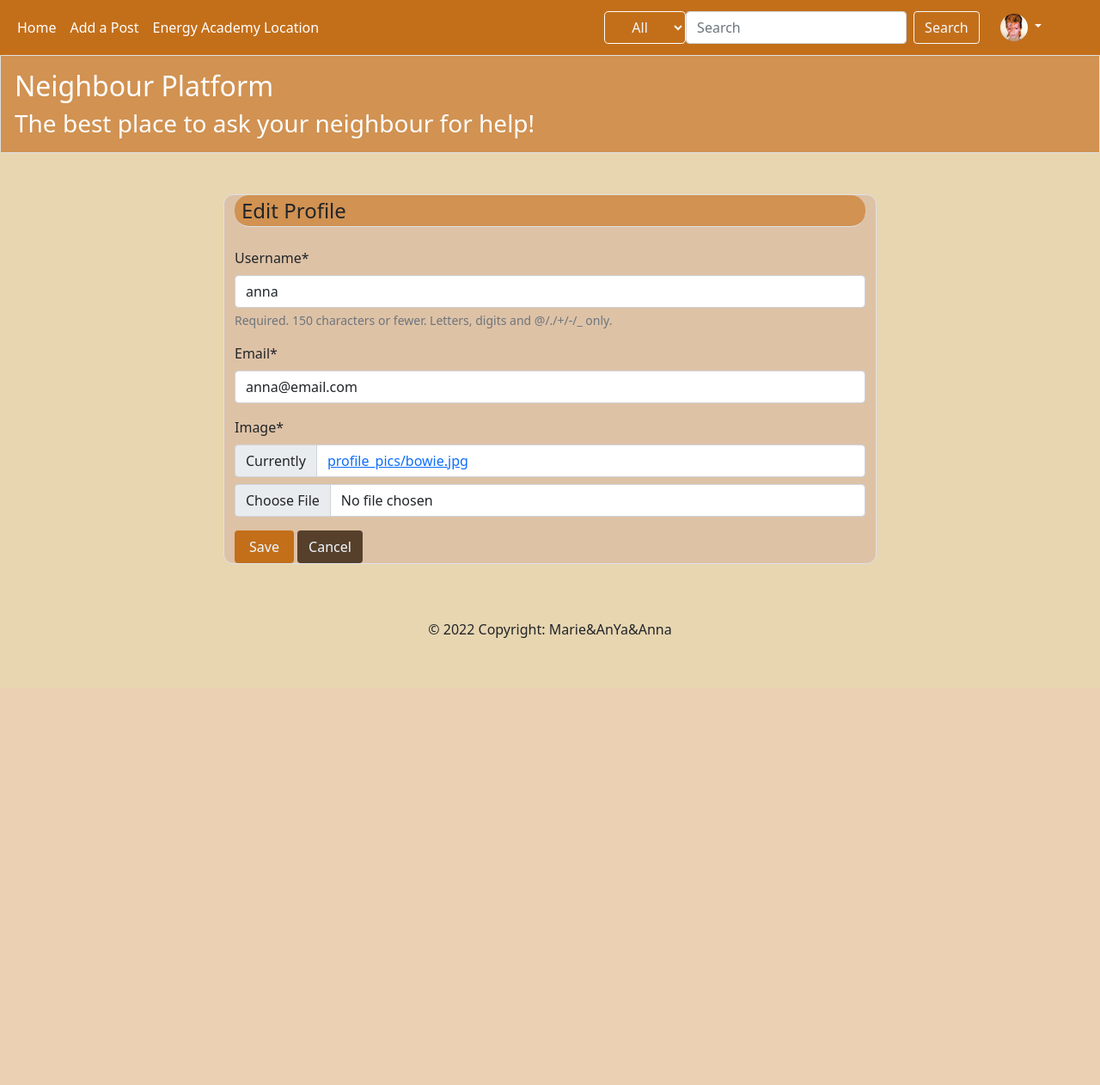
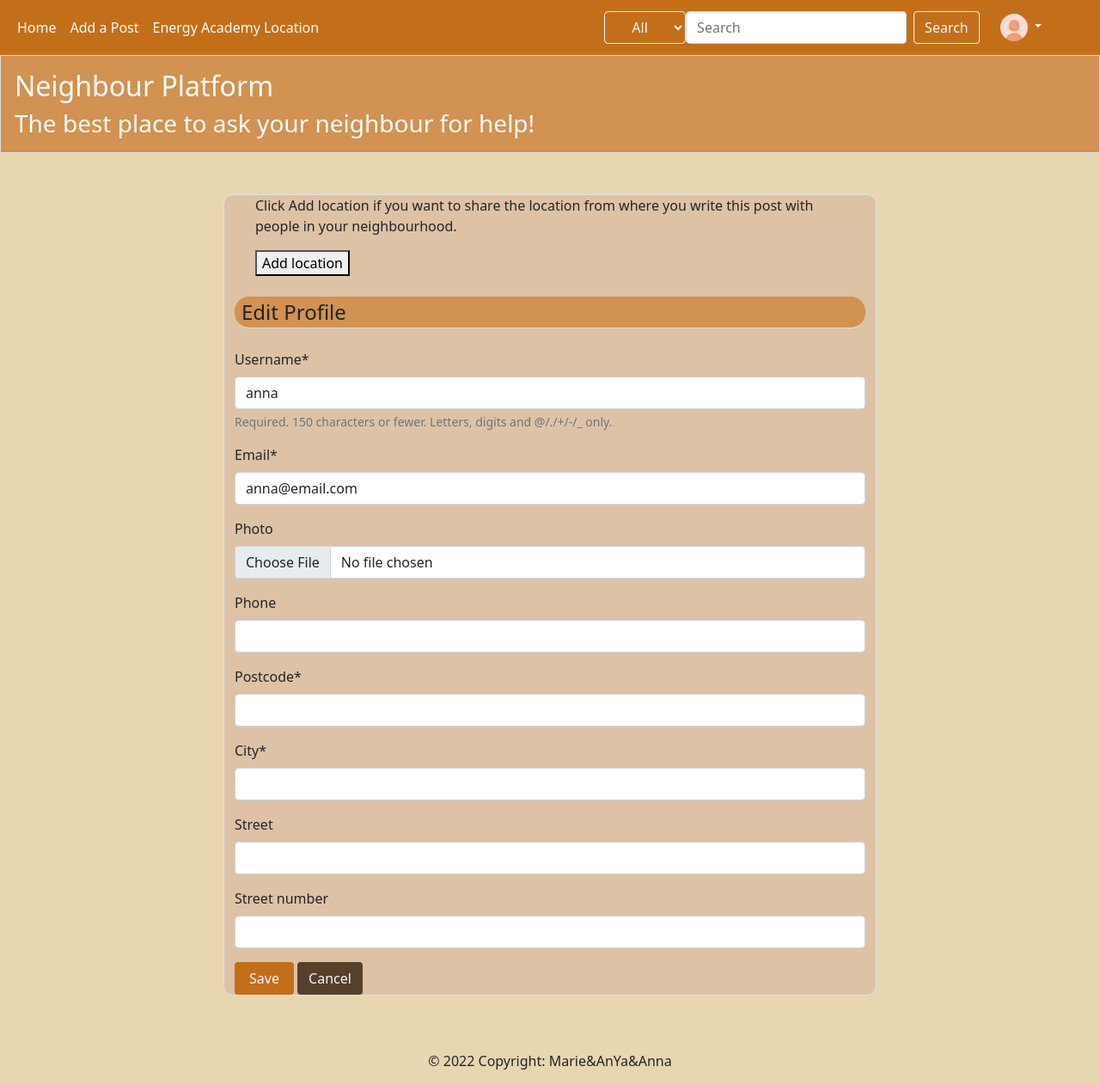
Before and after one commit to MarieEngel/message_board, a Django app: page /user/update/ in a window 1280 px wide. Shown: the whole page at 86% size. Before the commit the page ends 742 px from the top, so only its background shows below. Run offline with Django 4.2, Linux system fonts and the light colour scheme; a user stored in the database is signed in; data comes from the database, SQL or seed files in the repository; parts of the project's set-up code (start-up, migrations or seed data) failed here and were passed over; some libraries are stand-ins or nearby versions.

Commit message:
User location (#92)
* user_model and register form

* update_profile

* update_profile

* update_profile

* update_profile

* update_profile

* update_profile

* update_profile

* update_profile

* update_profile

* update_profile

* update_profile

* update_profile

* update_profile

* update_profile

* update_profile

```diff
--- a/post/templates/post/base.html
+++ b/post/templates/post/base.html
@@ -67,7 +67,7 @@
                                    role="button"
                                    data-bs-toggle="dropdown"
                                    aria-expanded="false">
-                                    <img src="{{ user.profile.image.url }}"
+                                    <img src="{{ user.profile.photo.url }}"
                                          alt="avatar"
                                          width="32"
                                          height="32"
--- a/post/templates/post/post.html
+++ b/post/templates/post/post.html
@@ -78,7 +78,7 @@
                             <div class="container my-2" id="comment-{{ comment.pk }}">
                                 <div class="card">
                                     <div class="card-header">
-                                        <img src="{{ comment.user.profile.image.url }}"
+                                        <img src="{{ comment.user.profile.photo.url }}"
                                              alt="avatar"
                                              width="32"
                                              height="32"
--- /dev/null
+++ b/static/js/user_location.js
@@ -0,0 +1,67 @@
+const getLocation = async () => {
+    const location = document.querySelector('.location');
+    const lat = document.querySelector('.latitude');
+    const lon = document.querySelector('.longitude');
+    const postcode = document.querySelector('.postcode');
+    const city = document.querySelector('.city');
+    const street = document.querySelector('.street');
+    const street_number = document.querySelector('.street_number');
+
+
+    const success = async (position) => {
+
+        const latitude = position.coords.latitude;
+        const longitude = position.coords.longitude;
+
+        const API_KEY = 'AIzaSyBPR88unXRLKLEz3pK3soTyZpdQYI4hj6E';
+
+        try {
+            const geocodingApiUrl = `https://maps.googleapis.com/maps/api/geocode/json?latlng=${latitude},${longitude}&key=${API_KEY}`;
+            const response = await fetch(geocodingApiUrl);
+            const data = await response.json();
+            lat.value = latitude;
+            lon.value = longitude;
+            const [firstResult, ...rest] = data.results;
+            const parts = firstResult.address_components;
+            console.log(parts);
+            for (const part of parts) {
+                if (part.types.includes("postal_code")) {
+                    console.log(part.long_name);
+                    postcode.value = part.long_name;
+                }
+                if (part.types.includes("locality")) {
+                    console.log(part.long_name);
+                    city.value = part.long_name;
+                }
+                if (part.types.includes("route")) {
+                    console.log(part.long_name);
+                    street.value = part.long_name;
+                }
+                if (part.types.includes("street_number")) {
+                    console.log(part.long_name);
+                    street_number.value = part.long_name;
+                }
+            }
+
+        } catch (ex) {
+            console.log(ex);
+        }
+    }
+
+    const error = () => {
+        location.textContent = 'Your location will not be saved';
+        lat.value = null;
+        lon.value = null;
+        postcode.value = null;
+        city.value = null;
+        street.value = null;
+        street_number.value = null;
+
+
+    }
+
+    navigator.geolocation.getCurrentPosition(success, error);
+
+}
+
+document.querySelector('.find-location').addEventListener('click', getLocation);
--- a/user/forms.py
+++ b/user/forms.py
@@ -13,6 +13,23 @@ class UserRegisterForm(UserCreationForm):
         fields = ["username", "email", "password1", "password2"]
 
 
+class ProfileForm(forms.ModelForm):
+    class Meta:
+        model = models.Profile
+        exclude = ["user"]
+        widgets = {
+            "photo": forms.FileInput(attrs={"class": "form-control"}),
+            "latitude": forms.HiddenInput(attrs={"class": "form-control latitude"}),
+            "longitude": forms.HiddenInput(attrs={"class": "form-control longitude"}),
+            "city": forms.TextInput(attrs={"class": "form-control city"}),
+            "postcode": forms.TextInput(attrs={"class": "form-control postcode"}),
+            "street": forms.TextInput(attrs={"class": "form-control street"}),
+            "street_number": forms.NumberInput(
+                attrs={"class": "form-control street_number"}
+            ),
+        }
+
+
 # Create a UserUpdateForm to update username and email
 class UserUpdateForm(forms.ModelForm):
     email = forms.EmailField()
@@ -20,10 +37,3 @@ class UserUpdateForm(forms.ModelForm):
     class Meta:
         model = User
         fields = ["username", "email"]
-
-
-# Create a ProfileUpdateForm to update image
-class ProfileUpdateForm(forms.ModelForm):
-    class Meta:
-        model = models.Profile
-        fields = ["image"]
--- a/user/models.py
+++ b/user/models.py
@@ -1,14 +1,29 @@
 from django.db import models
 from django.contrib.auth.models import User
+from django.core.exceptions import ValidationError
 
-from PIL import Image
+
+def validate_postcode(value):
+    if value != "8305":
+        raise ValidationError("Only people from island Samsø can register")
 
 
 class Profile(models.Model):
     user = models.OneToOneField(User, on_delete=models.CASCADE)
-    image = models.ImageField(
-        default="profile_pics/default.jpg", upload_to="profile_pics"
+    photo = models.ImageField(
+        default="profile_pics/default.jpg", upload_to="profile_pics", blank=True
     )
+    phone = models.CharField(max_length=20, null=True, blank=True)
+    latitude = models.DecimalField(
+        max_digits=22, decimal_places=16, blank=True, null=True
+    )
+    longitude = models.DecimalField(
+        max_digits=22, decimal_places=16, blank=True, null=True
+    )
+    postcode = models.CharField(max_length=8, validators=[validate_postcode])
+    city = models.CharField(max_length=50)
+    street = models.CharField(max_length=100, null=True, blank=True)
+    street_number = models.PositiveIntegerField(null=True, blank=True)
 
     def __repr__(self) -> str:
         return f"Profile(user={self.user.username})"
--- a/user/templates/user/update_profile.html
+++ b/user/templates/user/update_profile.html
@@ -6,6 +6,12 @@
     <div class="container">
         <div class="row d-flex justify-content-center mt-5">
             <div class="col col-lg-8 border form">
+                <div class="container">
+                    <p>Click Add location if you want to share the location from where you write this post with people in your neighbourhood.</p>
+                    <p class="location text-error"></p>
+                    <button class="find-location" role="button">Add location</button>
+                </div>
+            </br>
                 <form method="POST" enctype="multipart/form-data">
                     {% csrf_token %}
                     <fieldset>
@@ -26,4 +32,6 @@
             </div>
         </div>
     </div>
+    {% load static %}
+    <script src="{% static 'js/user_location.js' %}"></script>
 {% endblock %}
--- a/user/views.py
+++ b/user/views.py
@@ -6,27 +6,34 @@ from django.contrib import messages
 from django.urls import reverse
 
 from . import models
-from .forms import UserRegisterForm, UserUpdateForm, ProfileUpdateForm
+from .forms import (
+    UserRegisterForm,
+    UserUpdateForm,
+    ProfileForm,
+)
 
 
 @transaction.atomic
 def register(request):
     if request.method == "POST":
-        form = UserRegisterForm(request.POST)
-        if form.is_valid():
-            form.save()
-            username = form.cleaned_data.get("username")
+        u_form = UserRegisterForm(request.POST)
+        p_form = ProfileForm(request.POST, request.FILES)
+
+        if u_form.is_valid() and p_form.is_valid():
+            u_form.save()
+            username = u_form.cleaned_data.get("username")
             user = User.objects.get(username=username)
-            profile = models.Profile.objects.create(user=user)
+            profile = p_form.save(commit=False)
+            profile.user = user
             profile.save()
-
             messages.success(
                 request, f"Account created for {username}!", fail_silently=True
             )
             return redirect(reverse("user:login"))
     else:
-        form = UserRegisterForm()
-    return render(request, "user/register.html", {"form": form})
+        u_form = UserRegisterForm()
+        p_form = ProfileForm()
+    return render(request, "user/register.html", {"u_form": u_form, "p_form": p_form})
 
 
 @login_required
@@ -36,9 +43,7 @@ def update_profile(request):
         print(request.POST)
 
         u_form = UserUpdateForm(request.POST, instance=request.user)
-        p_form = ProfileUpdateForm(
-            request.POST, request.FILES, instance=request.user.profile
-        )
+        p_form = ProfileForm(request.POST, request.FILES, instance=request.user.profile)
         print(request.FILES)
         if u_form.is_valid() and p_form.is_valid():
             print(request.POST)
@@ -51,7 +56,7 @@ def update_profile(request):
 
     else:
         u_form = UserUpdateForm(instance=request.user)
-        p_form = ProfileUpdateForm(instance=request.user.profile)
+        p_form = ProfileForm(instance=request.user.profile)
 
     context = {"u_form": u_form, "p_form": p_form}
     return render(request, "user/update_profile.html", context)
@@ -59,7 +64,8 @@ def update_profile(request):
 
 @login_required
 def user_profile(request):
-    return render(request, "user/profile.html")
+    profile = models.Profile.objects.get(user=request.user)
+    return render(request, "user/profile.html", {"profile": profile})
 
 
 @login_required
```
Also changed, not shown: user/templates/user/profile.html (+36 -15 lines), user/templates/user/register.html (+14 -5 lines), user/migrations/0002_auto_20220419_1423.py (added).
